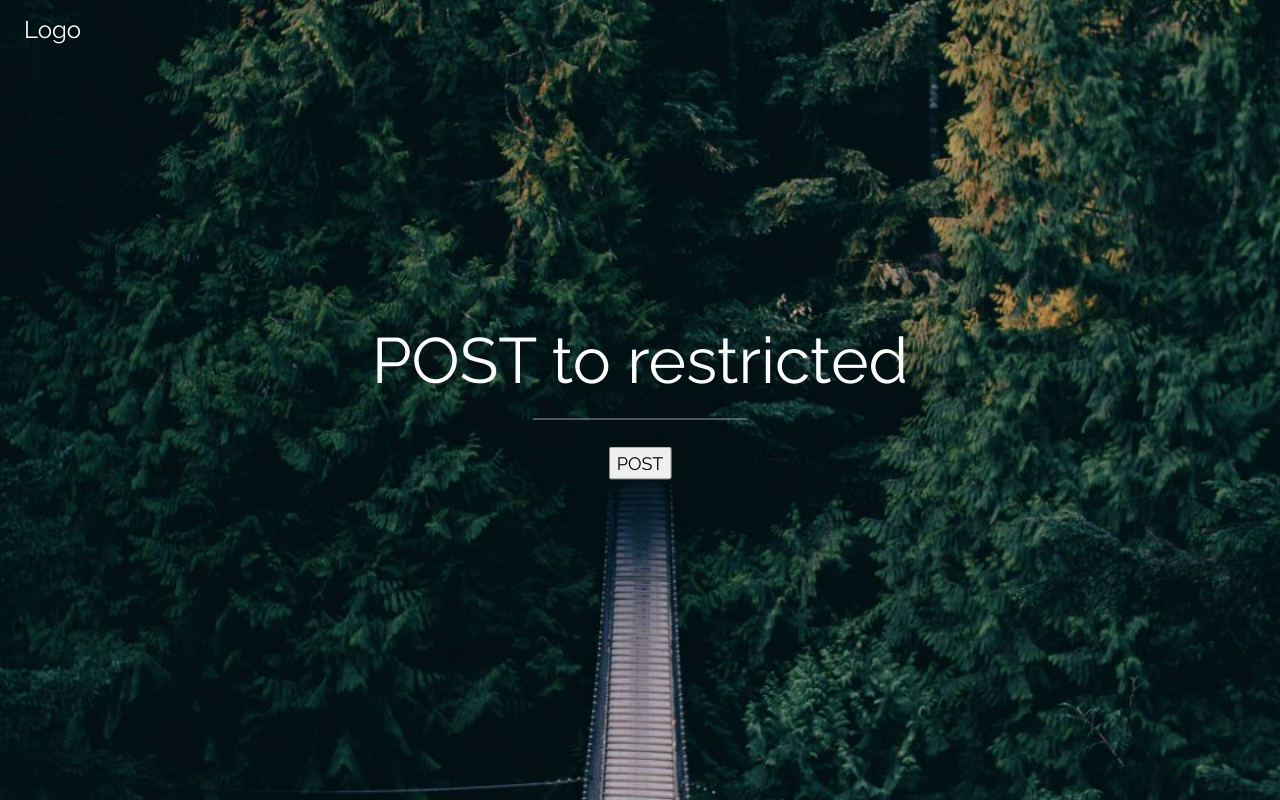
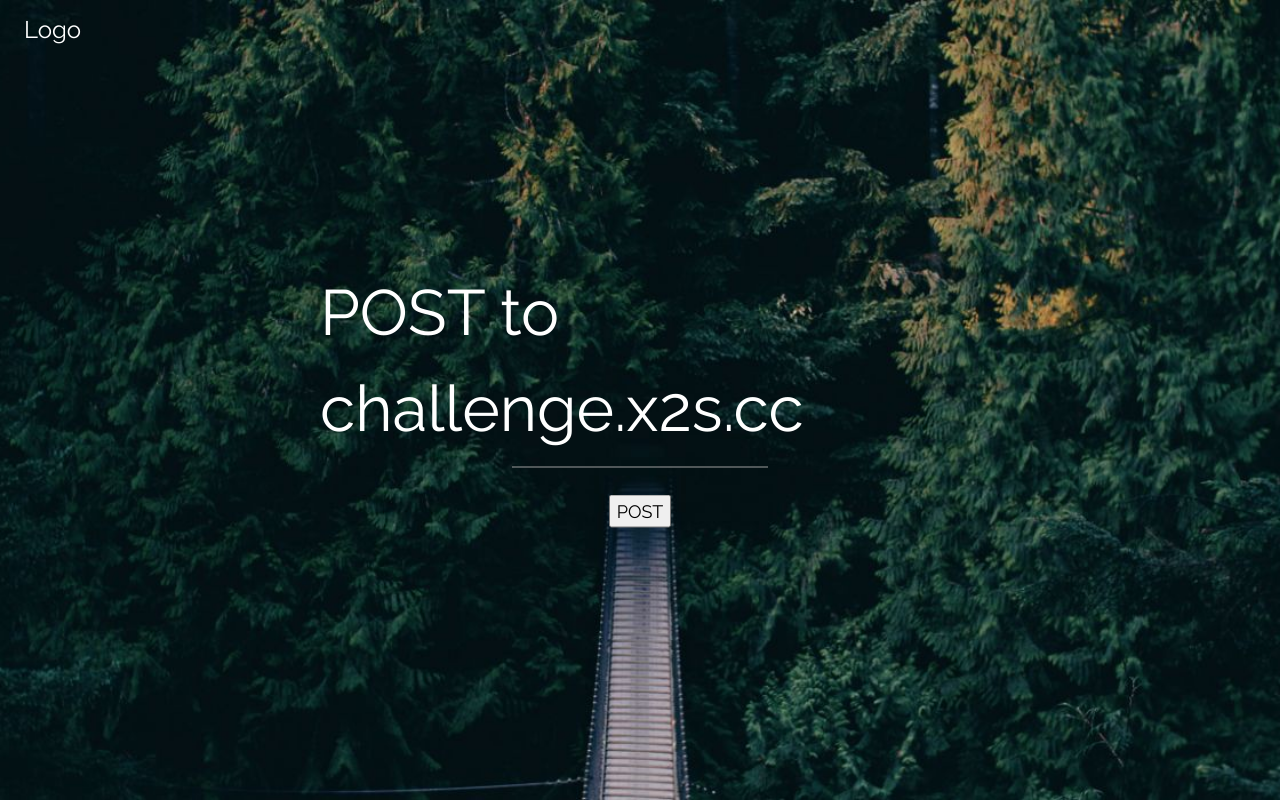
Before and after one commit to arunura/a3fcc, a plain HTML site: page docs/index.html in a window 1280 px wide. Drawn offline with Linux system fonts and the light colour scheme.

Commit message:
Update index.html

```diff
--- a/docs/index.html
+++ b/docs/index.html
@@ -24,7 +24,7 @@ body, html {height: 100%}
     Logo
   </div>
   <div class="w3-display-middle">
-    <h1 class="w3-jumbo w3-animate-top">POST to restricted</h1>
+    <h1 class="w3-jumbo w3-animate-top">POST to challenge.x2s.cc</h1>
     <hr class="w3-border-grey" style="margin:auto;width:40%">
 
     <form action="https://challenge.x2s.cc/form_target.html" method="post" class="w3-large w3-center">
```
